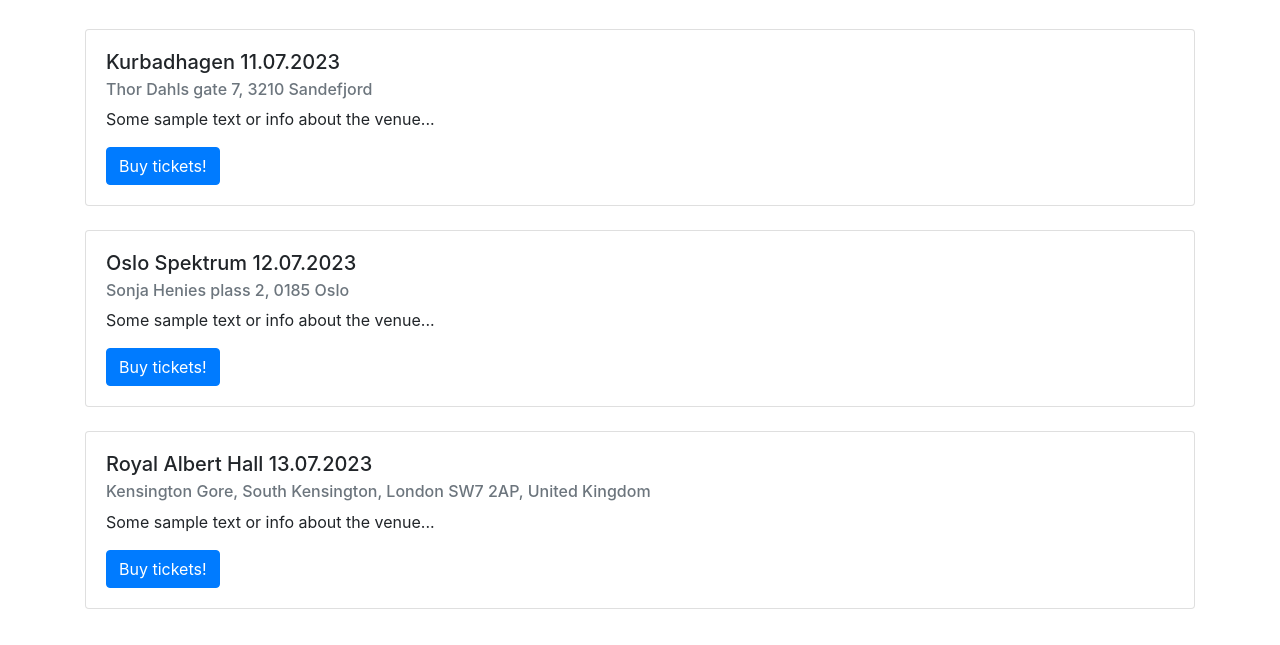
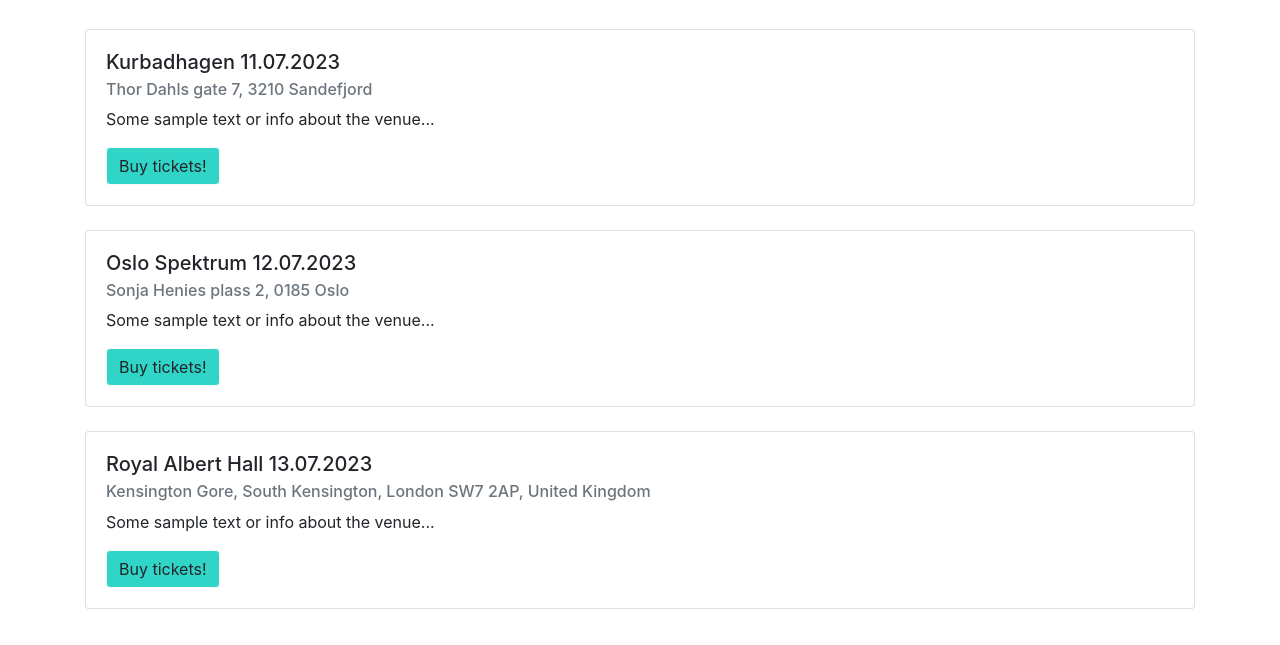
Before and after one commit to leiflundberg/ramonasteaparty.no, a plain HTML site: page gigs.html in a window 1280 px wide. Shown: the part 123-768 px from the top of the page. Drawn offline with nearby package versions, Linux system fonts and the light colour scheme.

Commit message:
Changed button primary color

```diff
--- a/gigs.html
+++ b/gigs.html
@@ -24,7 +24,7 @@
         <h5 class="card-title">Kurbadhagen 11.07.2023</h5>
         <h6 class="card-subtitle mb-2 text-muted">Thor Dahls gate 7, 3210 Sandefjord</h6>
         <p class="card-text">Some sample text or info about the venue...</p>
-        <a href="https://biatilpia.no" class="btn btn-primary">Buy tickets!</a>
+        <a href="https://biatilpia.no" class="btn btn-light">Buy tickets!</a>
     </div>
     </div>
     <br>
@@ -33,7 +33,7 @@
         <h5 class="card-title">Oslo Spektrum 12.07.2023</h5>
         <h6 class="card-subtitle mb-2 text-muted">Sonja Henies plass 2, 0185 Oslo</h6>
         <p class="card-text">Some sample text or info about the venue...</p>
-        <a href="https://biatilpia.no" class="btn btn-primary">Buy tickets!</a>
+        <a href="https://biatilpia.no" class="btn btn-light">Buy tickets!</a>
     </div>
     </div>
     <br>
@@ -42,7 +42,7 @@
         <h5 class="card-title">Royal Albert Hall 13.07.2023</h5>
         <h6 class="card-subtitle mb-2 text-muted">Kensington Gore, South Kensington, London SW7 2AP, United Kingdom</h6>
         <p class="card-text">Some sample text or info about the venue...</p>
-        <a href="https://biatilpia.no" class="btn btn-primary">Buy tickets!</a>
+        <a href="https://biatilpia.no" class="btn btn-light">Buy tickets!</a>
     </div>
     </div>
 
--- a/style.css
+++ b/style.css
@@ -41,6 +41,10 @@
     color: #30D5C8 !important;
 }
 
+.btn-light {
+    background-color: #30D5C8 !important;
+}
+
 html { scroll-behavior: smooth; }
 
 body { margin-top:5rem; }
```
